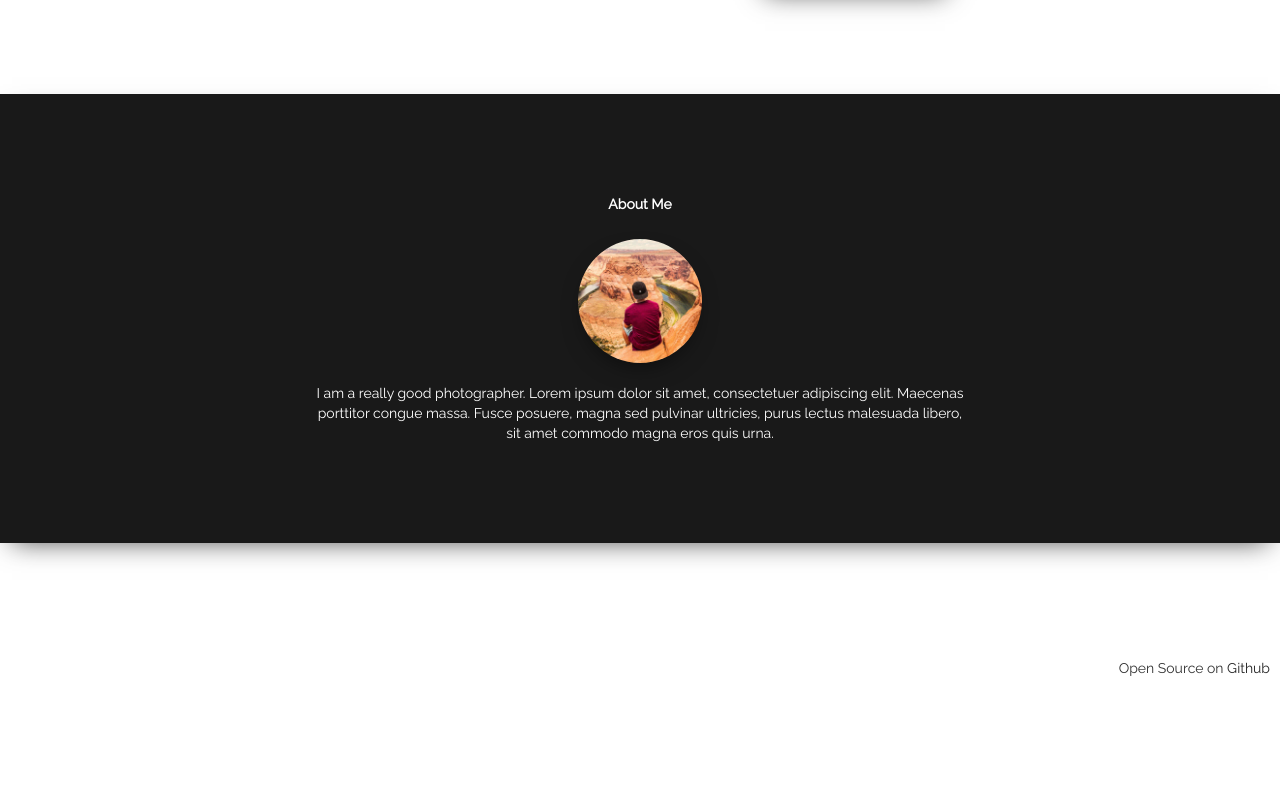
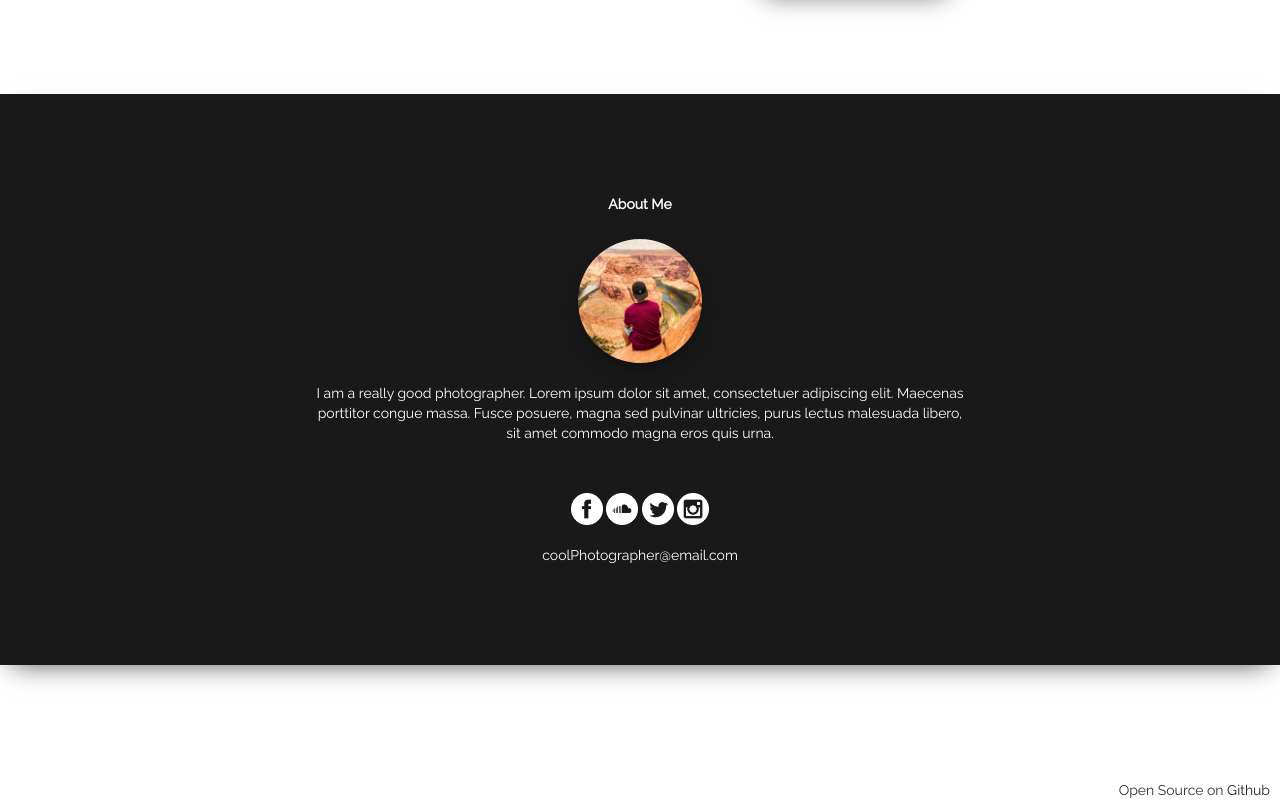
Before and after one commit to Pashan-I/PHOTOS-Template, a plain HTML site: page index.html in a window 1280 px wide. Shown: the part 916-1716 px from the top of the page. Before the commit the page ends 1594 px from the top, so only its background shows below. Drawn offline with nearby package versions, Linux system fonts and the light colour scheme.

Commit message:
added social media icons

```diff
--- a/index.html
+++ b/index.html
@@ -25,7 +25,7 @@
     </div>
 
 
-    <div class="bigPicture">
+    <div class="bigPicture cantSelect">
         <img class="img-responsive bottomShawdow" src="./images/1.jpg" />
         <img class="img-responsive bottomShawdow" src="./images/2.jpg" />
         <img class="img-responsive bottomShawdow" src="./images/10.jpg" />
@@ -49,6 +49,15 @@
             <img class="img-responsive bottomShawdow circleImg centerMe" width="124px" src="./images/PROF.jpg" />
             <br /> I am a really good photographer. Lorem ipsum dolor sit amet, consectetuer adipiscing elit. Maecenas porttitor congue massa. Fusce posuere, magna sed pulvinar ultricies, purus lectus malesuada libero, sit amet commodo magna eros quis
             urna.
+            <br />
+            <div class="iconSet cantSelect">
+              <a href="#"><img class="img-responsive icon" src="./images/facebook.png" /></a>
+              <a href="#"><img class="img-responsive icon" src="./images/soundcloud.png" /></a>
+              <a href="#"><img class="img-responsive icon" src="./images/twitter.png" /></a>
+              <a href="#"><img class="img-responsive icon" src="./images/instagram.png" /></a>
+            </div>
+            <br />
+            <a href="#" style="color:white;" >coolPhotographer@email.com</a>
         </div>
     </div>
 
@@ -56,7 +65,7 @@
     <div class="footer">
         <span class="navLinks">
           Open Source on
-          <a href="#">Github</a>
+          <a href="https://github.com/Pashan-I/PHOTOS-Template">Github</a>
       </span>
     </div>
 </body>
--- a/styles/pashanQuickCSS.css
+++ b/styles/pashanQuickCSS.css
@@ -22,30 +22,44 @@
     align-items: center;
 }
 
-.right{
+.right {
     text-align: right;
     float: right;
 }
 
-.left{
+.left {
     text-align: left;
     float: left;
 }
 
-.circleImg{
+.circleImg {
     border-radius: 50%;
 }
 
-.noPadding{
+.noPadding {
     margin: 0px;
     padding: 0px;
 }
 
-.half-block{
+.half-block {
     width: 50%;
     display: flex;
 }
 
-.textBox{
+.textBox {
     width: 60%;
 }
+
+.icon {
+    width: 32px;
+    display: inline;
+}
+
+.cantSelect {
+    -webkit-user-select: none;
+    /* Chrome/Safari */
+    -moz-user-select: none;
+    /* Firefox */
+    -ms-user-select: none;
+    /* IE10+ */
+}
--- a/styles/styles.css
+++ b/styles/styles.css
@@ -110,12 +110,21 @@ a:hover {
     }
 }
 
-.section{
-  color: white;
-  background-color: #191919;
-  padding: 100px;
+.section {
+    color: white;
+    background-color: #191919;
+    padding: 100px;
 }
 
-.circleImg{
-  margin-top: 25px;
+.circleImg {
+    margin-top: 25px;
 }
+
+.iconSet {
+    margin-top: 50px;
+    justify-content: space-around;
+}
+
+.iconSet img {
+  cursor: pointer;
+}
```
Also changed, not shown: images/facebook.png (added), images/instagram.png (added), images/soundcloud.png (added), images/twitter.png (added). Lines whose indentation alone changed are shown as unchanged.
